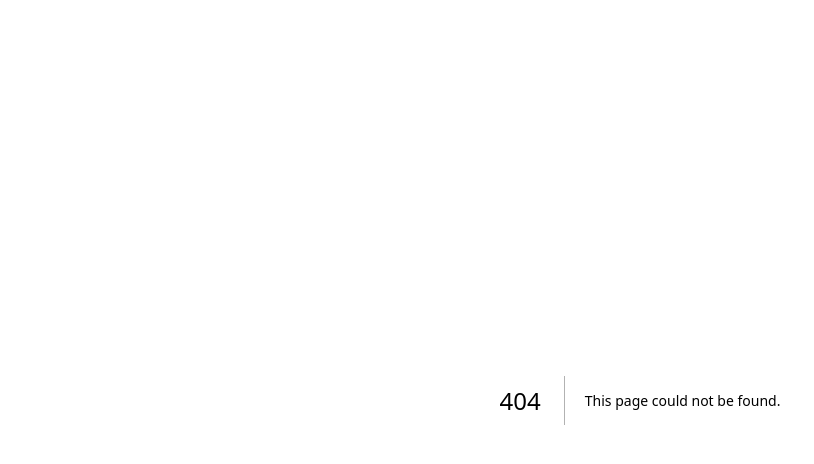
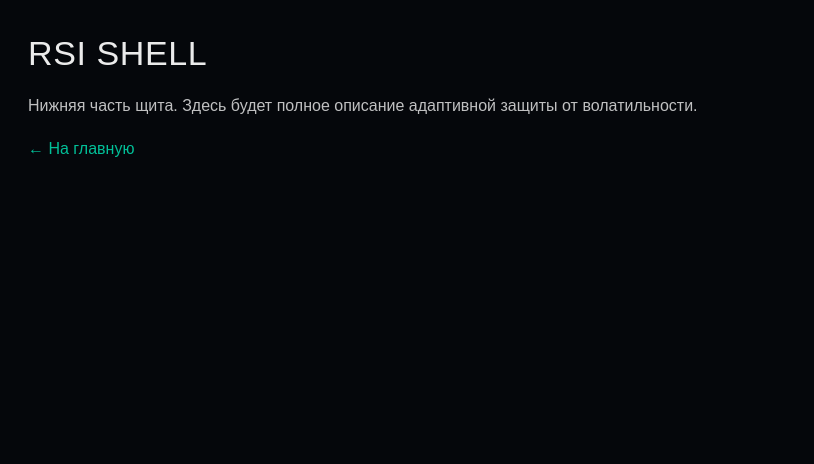
Before and after one commit to SergejMasich/aspis-network, a Next.js app: page /rsi-shell in a window 1280 px wide. Before the commit this address had no page. Shown: the top 464 px of the page, without its empty margins (0-814 px from the left). Built offline with nearby package versions, Linux system fonts and the light colour scheme.

Commit message:
Create page.tsx

```diff
--- /dev/null
+++ b/src/app/rsi-shell/page.tsx
@@ -0,0 +1,17 @@
+export default function Page() {
+  return (
+    <main style={s.page}>
+      <h1 style={s.h1}>RSI SHELL</h1>
+      <p style={s.p}>
+        Нижняя часть щита. Здесь будет полное описание адаптивной защиты от волатильности.
+      </p>
+      <a style={s.a} href="/">← На главную</a>
+    </main>
+  );
+}
+const s: Record<string, React.CSSProperties> = {
+  page: { minHeight: "100vh", padding: 28, background: "#05070b", color: "rgba(255,255,255,0.92)" },
+  h1: { margin: 0, fontSize: 34, letterSpacing: 0.6 },
+  p: { marginTop: 14, maxWidth: 760, lineHeight: 1.65, color: "rgba(255,255,255,0.75)" },
+  a: { display: "inline-block", marginTop: 18, color: "rgba(0,255,200,0.75)", textDecoration: "none" },
+};
```
